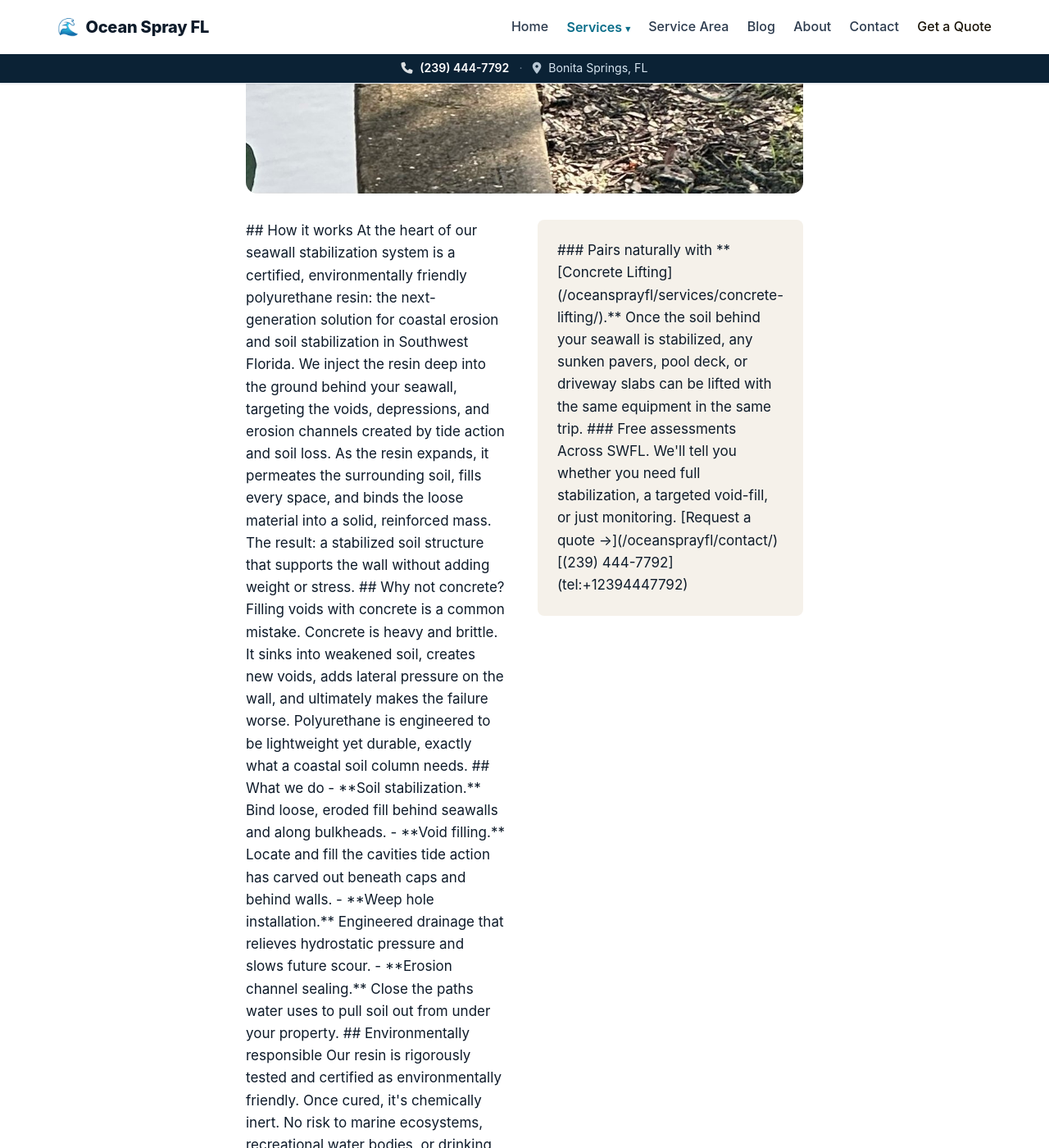
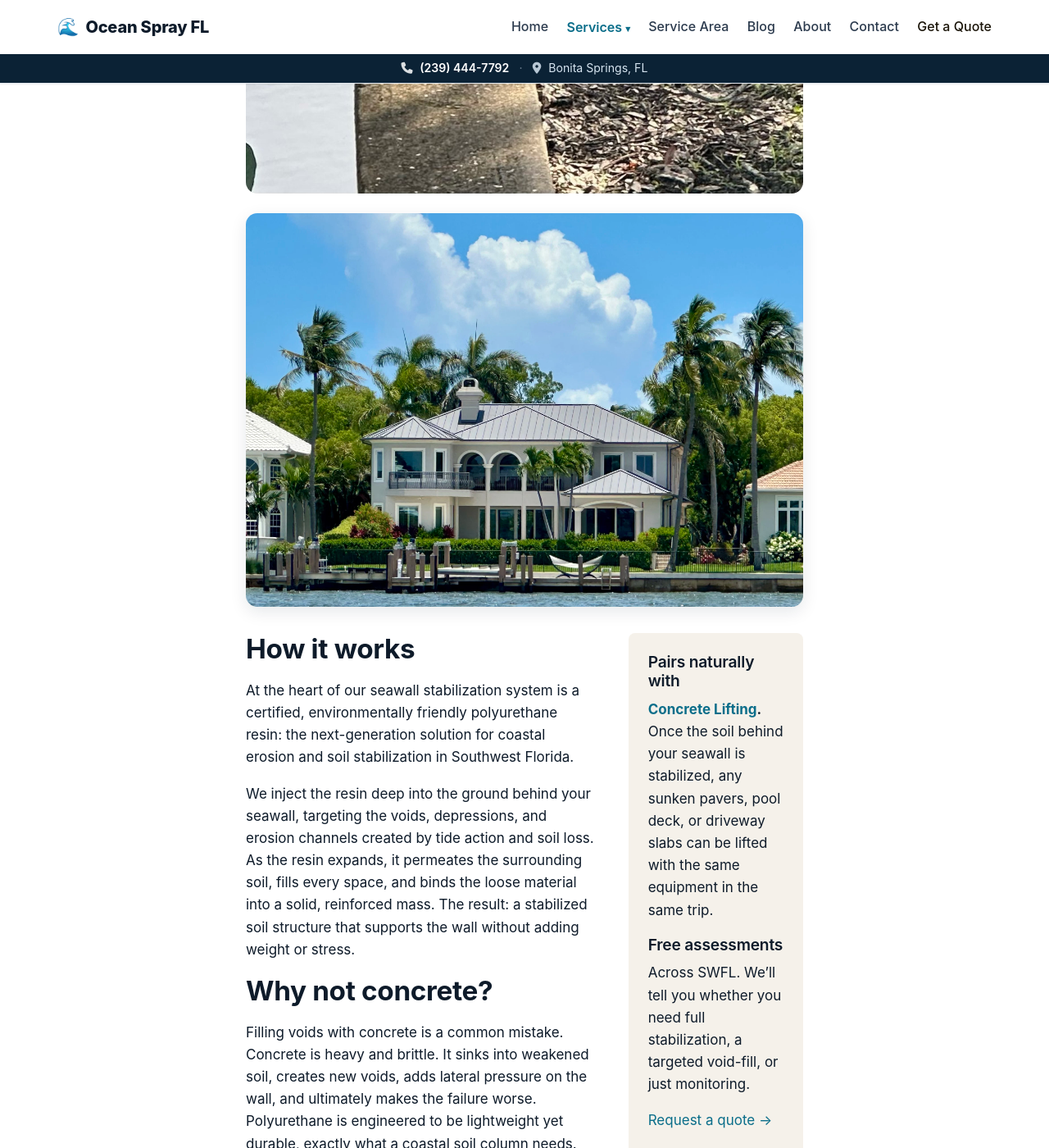
Before and after one commit to jaxlee-digital/oceansprayfl, a Jekyll site: the page built from _services/seawall-stabilization.md, in a window 1280 px wide and 1400 px high, scrolled down 1446 px. Shown: the whole window at 82% size. Built offline with Jekyll 4.4.1, drawn with Linux system fonts in a browser that asks for light colours; some of the changed text lies outside the part shown.

Commit message:
Fix service page formatting; add seawall hero image
- Add markdown="1" to service-cols wrappers so kramdown
  processes headings, lists, and links inside the HTML blocks.
  Applied to all three service pages.
- Add seawall hero (sourced from oceansprayfl.com homepage
  background) at the top of the seawall stabilization page.
- New .service__hero CSS rule (full-width, capped at 480px
  desktop / 280px mobile, rounded with shadow).
- Cap .service__cover img at 240px max-height on mobile so
  the cover doesn't dominate the screen on phones.

```diff
--- a/_services/seawall-stabilization.md
+++ b/_services/seawall-stabilization.md
@@ -10,8 +10,12 @@ cover: /assets/images/services/seawall-cover.jpg
 order: 1
 ---
 
-<div class="service-cols">
-<div>
+<figure class="service__hero">
+  <img src="{{ '/assets/images/services/seawall-hero.webp' | relative_url }}" alt="Coastal seawall stabilization in Southwest Florida">
+</figure>
+
+<div class="service-cols" markdown="1">
+<div markdown="1">
 
 ## How it works
 
@@ -95,7 +99,7 @@ If your wall is structurally sound but the ground behind it is
 failing, stabilization is almost always the right call.
 
 </div>
-<aside class="service-cols__aside">
+<aside class="service-cols__aside" markdown="1">
 
 ### Pairs naturally with
 
--- a/assets/css/main.scss
+++ b/assets/css/main.scss
@@ -545,6 +545,27 @@ ul, ol { margin: 0 0 1em; padding-left: 1.2em; }
 .service__cover { margin: 1.5rem 0; }
 .post__cover img,
 .service__cover img { border-radius: var(--radius-lg); }
+@media (max-width: 600px) {
+  .service__cover img {
+    max-height: 240px;
+    width: 100%;
+    object-fit: cover;
+  }
+}
+
+.service__hero {
+  margin: 1.5rem 0 2rem;
+}
+.service__hero img {
+  width: 100%;
+  max-height: 480px;
+  object-fit: cover;
+  border-radius: var(--radius-lg);
+  box-shadow: var(--shadow);
+}
+@media (max-width: 600px) {
+  .service__hero img { max-height: 280px; }
+}
 .page__subtitle,
 .service__summary { font-size: 1.15rem; color: var(--c-ink-soft); margin: 0; }
 .post__meta { color: var(--c-muted); font-size: 0.9rem; }
```
Also changed, not shown: _services/concrete-lifting.md (+3 -3 lines), _services/metal-building-insulation.md (+3 -3 lines), assets/images/services/seawall-hero.webp (added).
